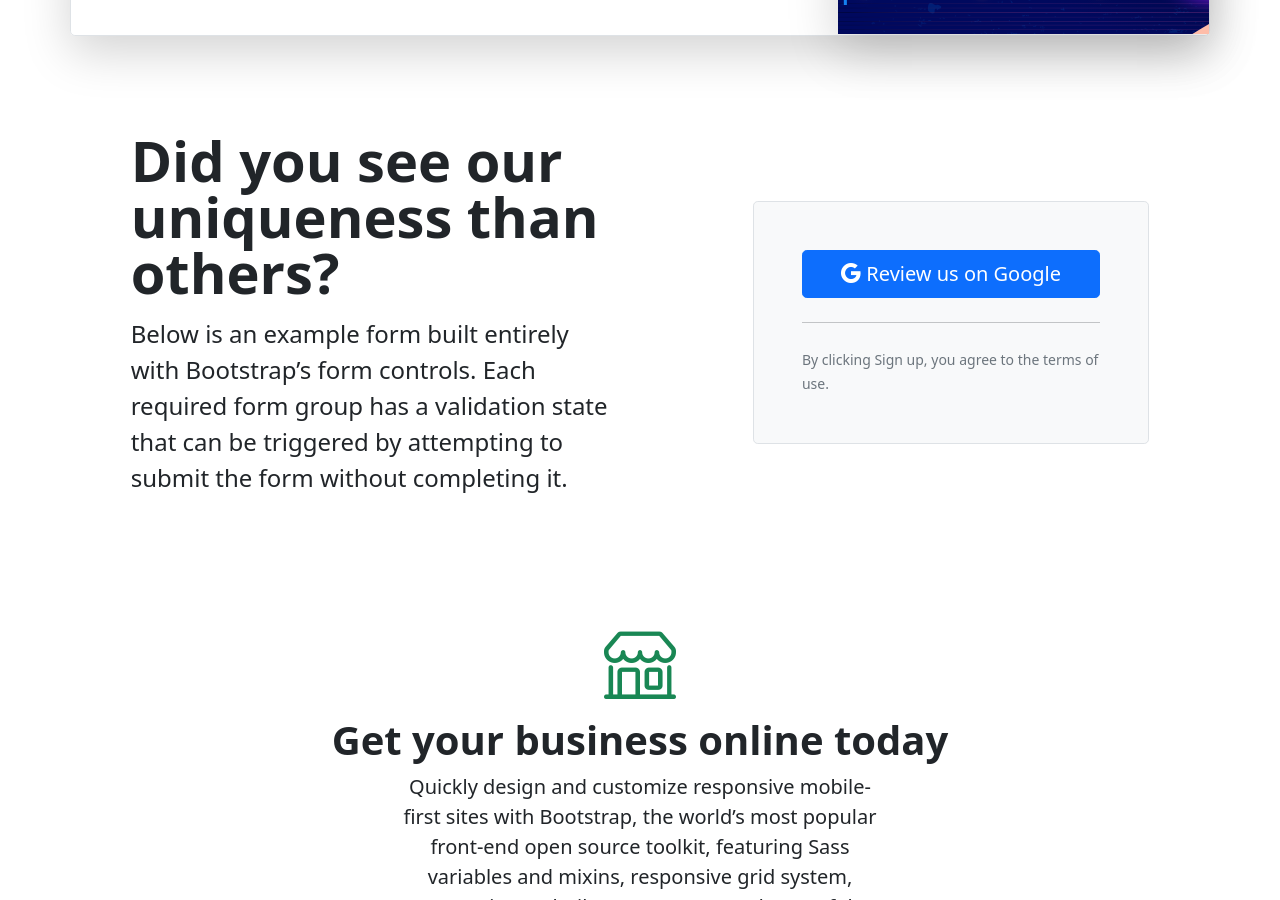
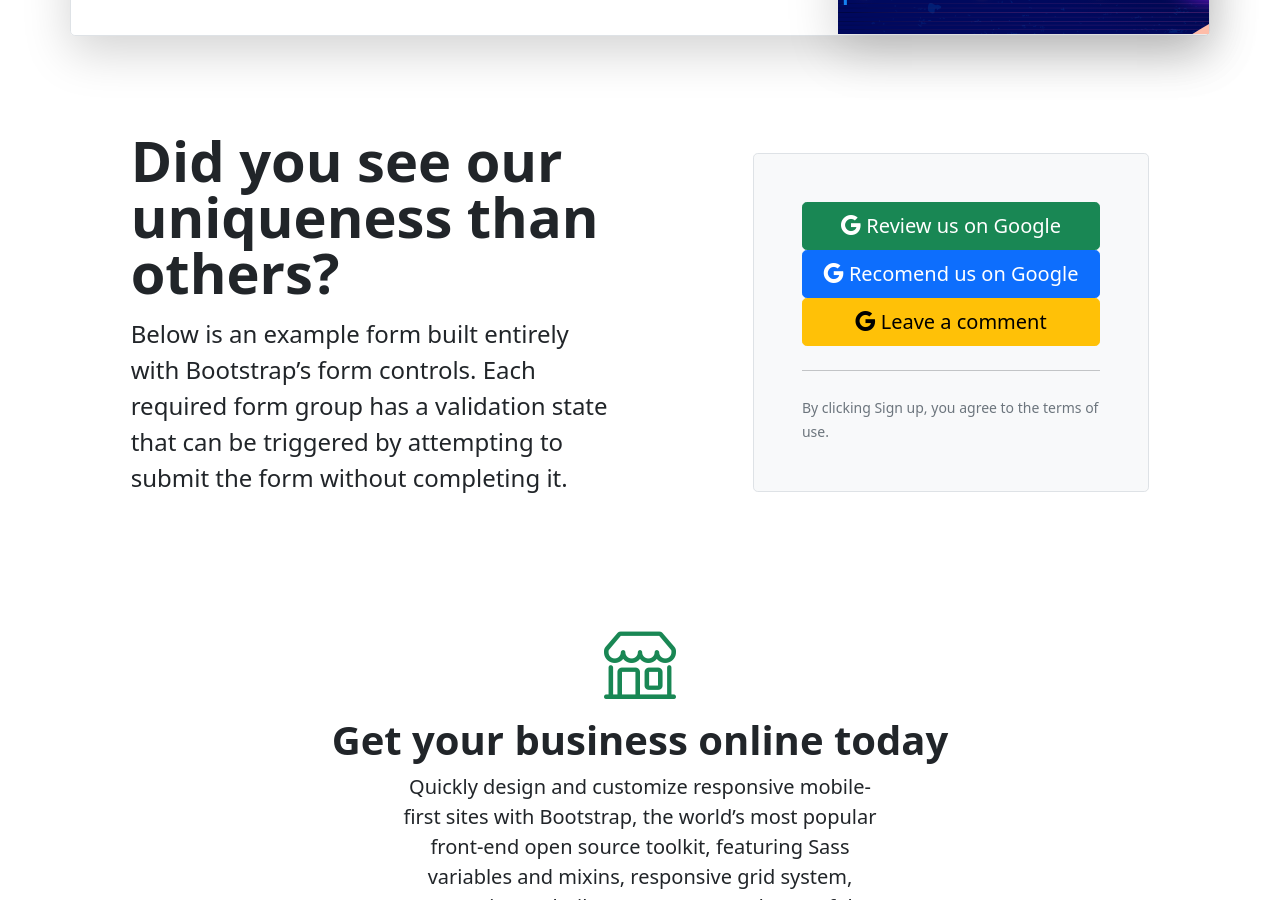
Before and after one commit to uslayer/uslayer.github.io, a Jekyll site: the page built from index.html, in a window 1280 px wide and 900 px high, scrolled down 1143 px. Built offline with Jekyll 4.4.1, drawn with Linux system fonts in a browser that asks for light colours; the list of posts is cut into pages by our own code.

Commit message:
Update index.html

```diff
--- a/index.html
+++ b/index.html
@@ -61,7 +61,24 @@ image: assets/images/blog/press-cover.jpg
         <div class="col-md-10 mx-auto col-lg-5">
           <div class="p-4 p-md-5 border rounded-3 bg-light">
 
-            <button class="w-100 btn btn-lg btn-primary" type="submit"><i class="bi bi-google"></i> Review us on Google</button>
+            <a href="" target="_blank">
+              <button class="w-100 btn btn-lg btn-success" type="submit">
+                <i class="bi bi-google"></i> Review us on Google
+              </button>
+            </a>
+
+            <a href="" target="_blank">
+              <button class="w-100 btn btn-lg btn-primary" type="submit">
+                <i class="bi bi-google"></i> Recomend us on Google
+              </button>
+            </a>
+
+            <a href="" target="_blank">
+              <button class="w-100 btn btn-lg btn-warning" type="submit">
+                <i class="bi bi-google"></i> Leave a comment
+              </button>
+            </a>
+
 
             <hr class="my-4">
             <small class="text-muted">By clicking Sign up, you agree to the terms of use.</small>
```
